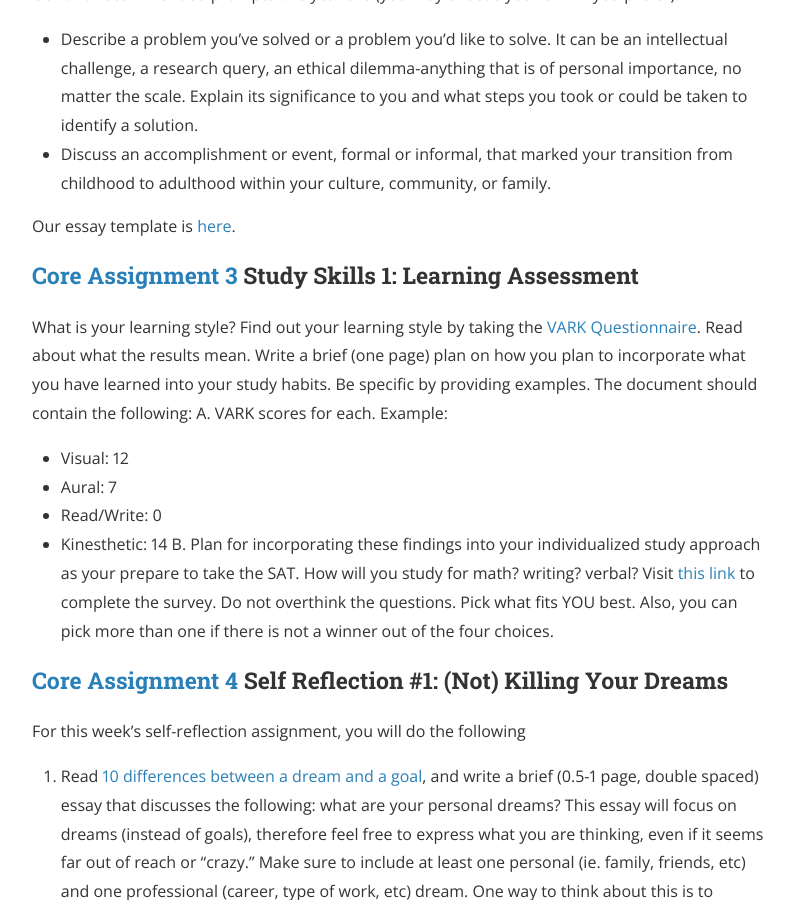
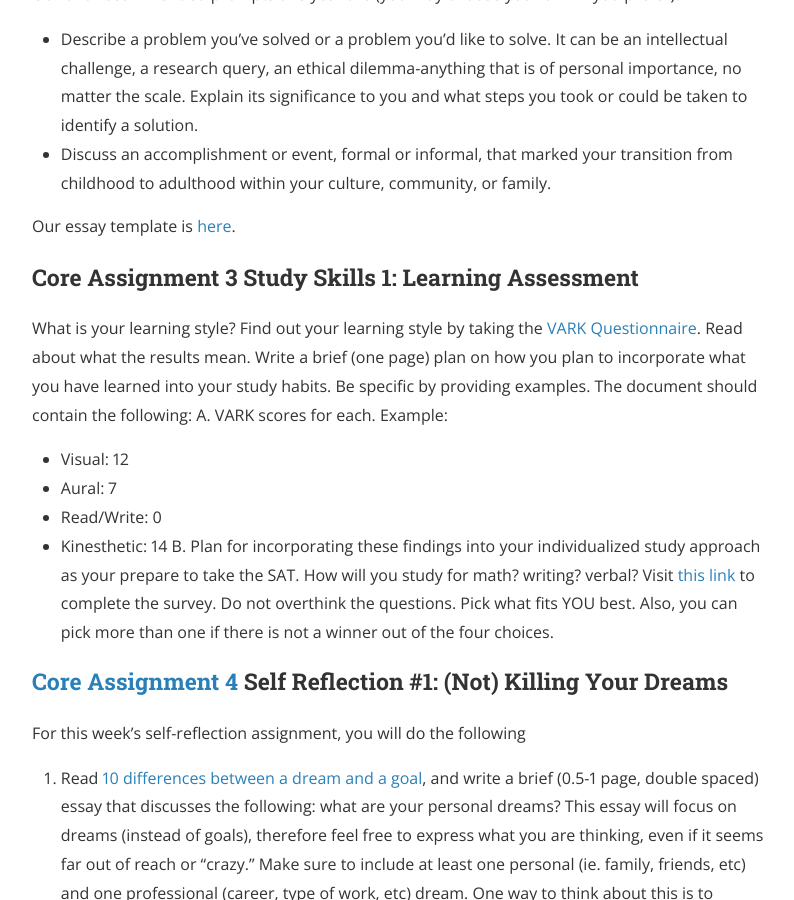
Before and after one commit to wrgr/cppbook, a Jekyll site: the page built from assignments.md, in a window 1280 px wide and 900 px high, scrolled down 1702 px. Shown: the whole window, without its empty margins (240-1034 px from the left). Built offline with Jekyll 4.4.1, drawn with Linux system fonts in a browser that asks for light colours; nearby versions of some CDN libraries; a style sheet for code colours, icons or effects is not loaded.

Commit message:
trying md tags

```diff
--- a/assignments.md
+++ b/assignments.md
@@ -51,7 +51,8 @@ Our two recommended prompts this year are (you may choose your own if you prefer
 
 Our essay template is [here](/cppbook/assets/cpp_essay_template.doc).
 
-### [Core Assignment 3](#ca003) Study Skills 1: Learning Assessment
+#### [](#ca003)
+### Core Assignment 3 Study Skills 1: Learning Assessment
 
 What is your learning style?
 Find out your learning style by taking the [VARK Questionnaire](http://vark-learn.com/the-vark-questionnaire/the-vark-questionnaire-for-younger-people/). Read about what the results mean. Write a brief (one page) plan on how you plan to incorporate what you have learned into your study habits. Be specific by providing examples.
```
